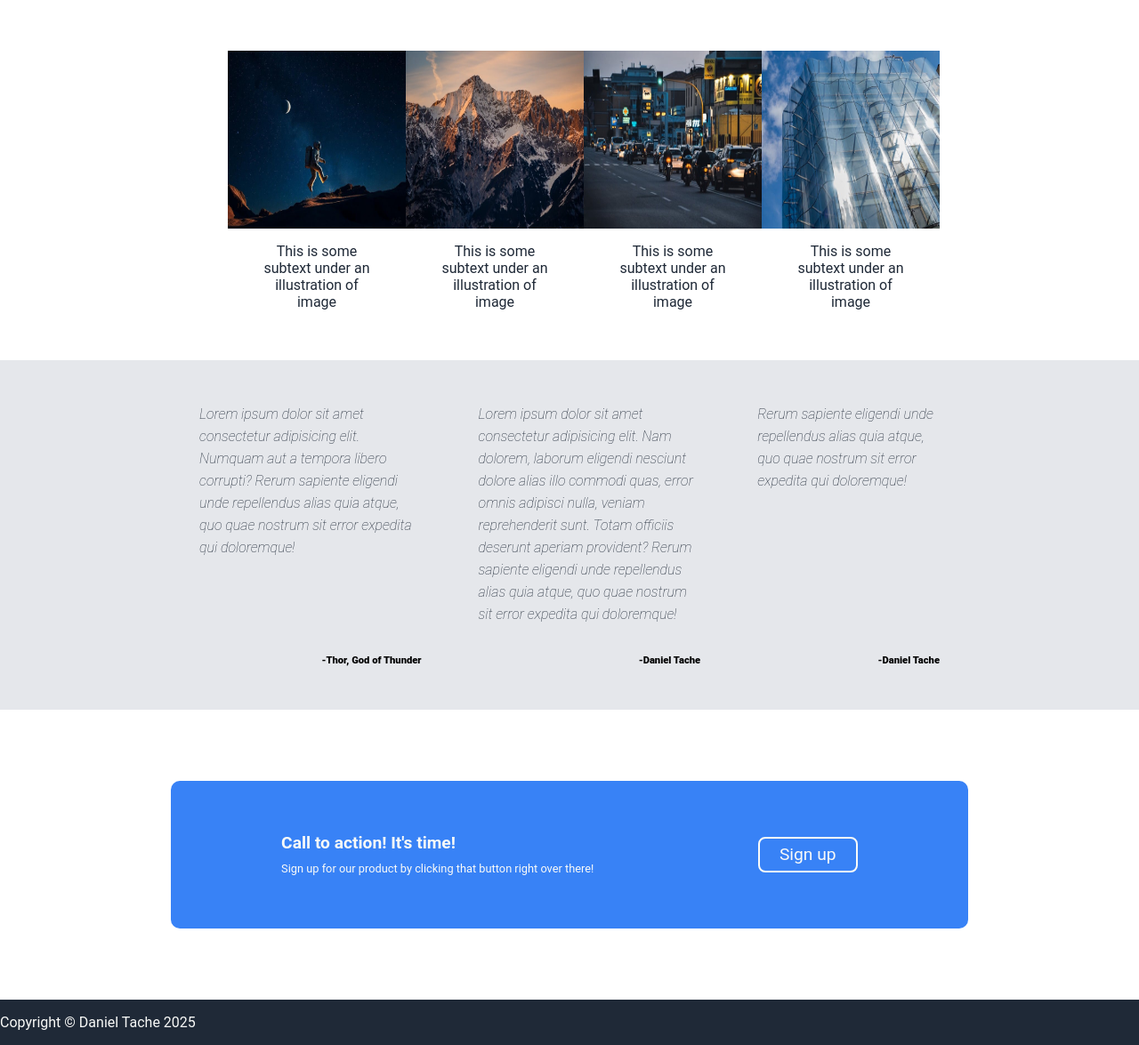
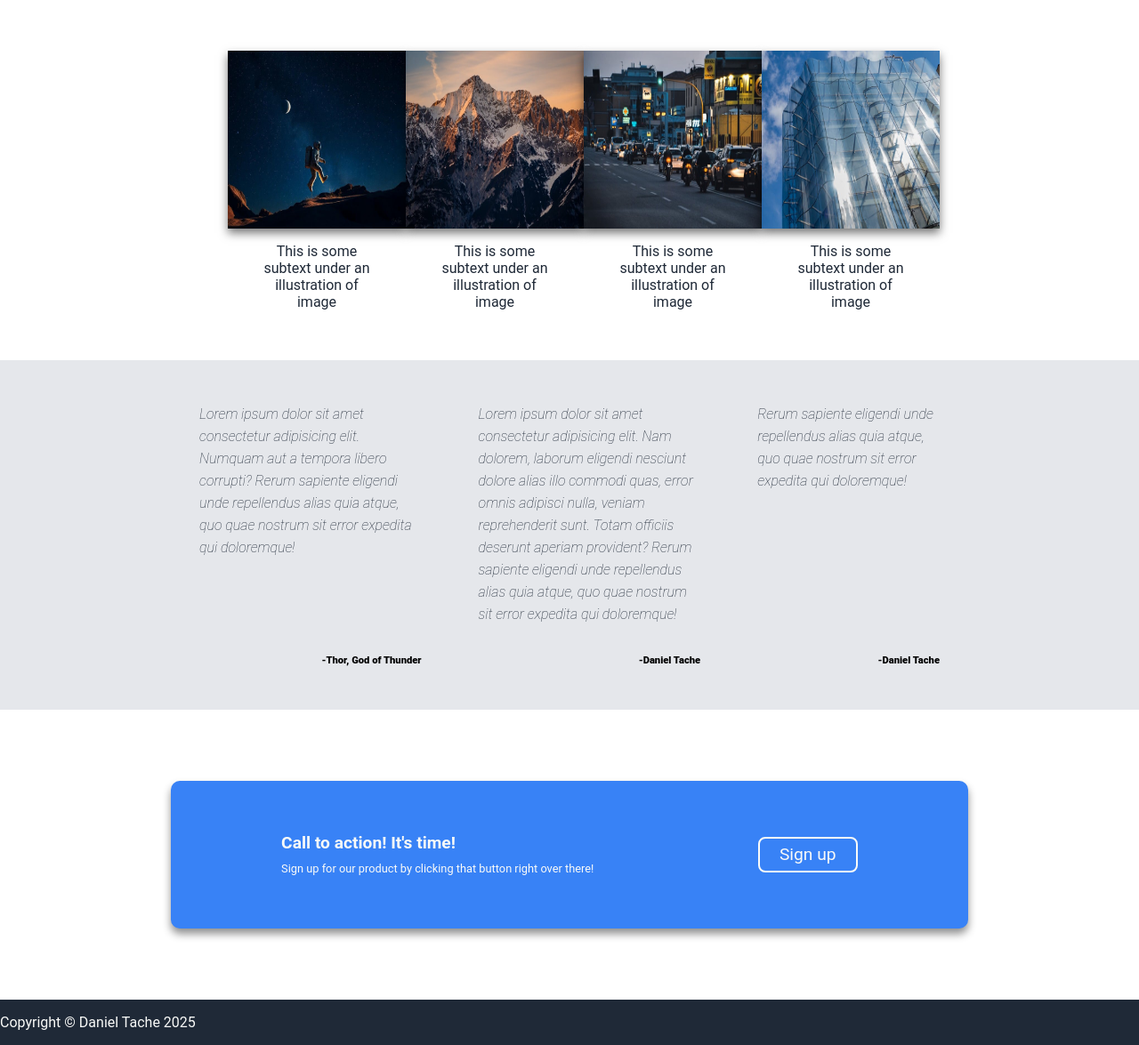
Before and after one commit to Dores12/landing-page, a plain HTML site: page index.html in a window 1280 px wide. Shown: the part 597-1772 px from the top of the page at 89% size. Drawn offline with Linux system fonts and the light colour scheme.

Commit message:
add box shadow to images

```diff
--- a/style/style.css
+++ b/style/style.css
@@ -62,6 +62,7 @@ header {
 
 .welcome img {
     width: 40%;
+    box-shadow: rgba(0, 0, 0, 0.54) 0px 5px 8px;
 }
 
 .intro h1 {
@@ -127,6 +128,10 @@ main {
     text-align: center;
 }
 
+.info img {
+    box-shadow: rgba(0, 0, 0, 0.54) 0px 5px 10px;
+}
+
 .section2 {
     background-color: #e5E7eb;
 }
@@ -176,6 +181,7 @@ main {
     justify-content: space-around;
     align-items: center;
     line-height: .8rem;
+    box-shadow: rgba(0, 0, 0, 0.44) 0px 6px 10px;
 }
 
 .cta a {
@@ -189,3 +195,5 @@ main {
     background-color: #f9faf8;
     color: #3882F6;
 }
+
+/* FOOTER */
```
